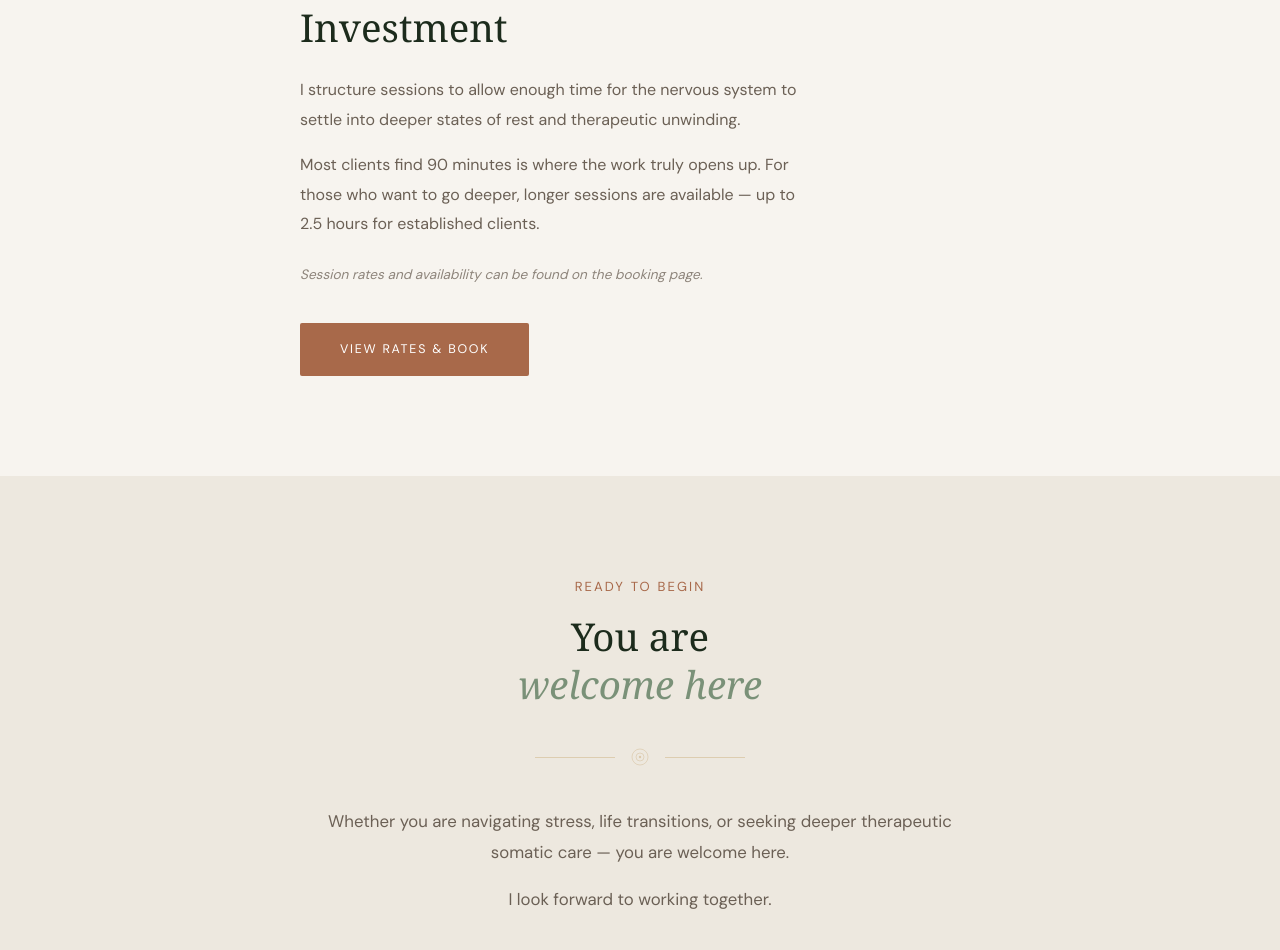
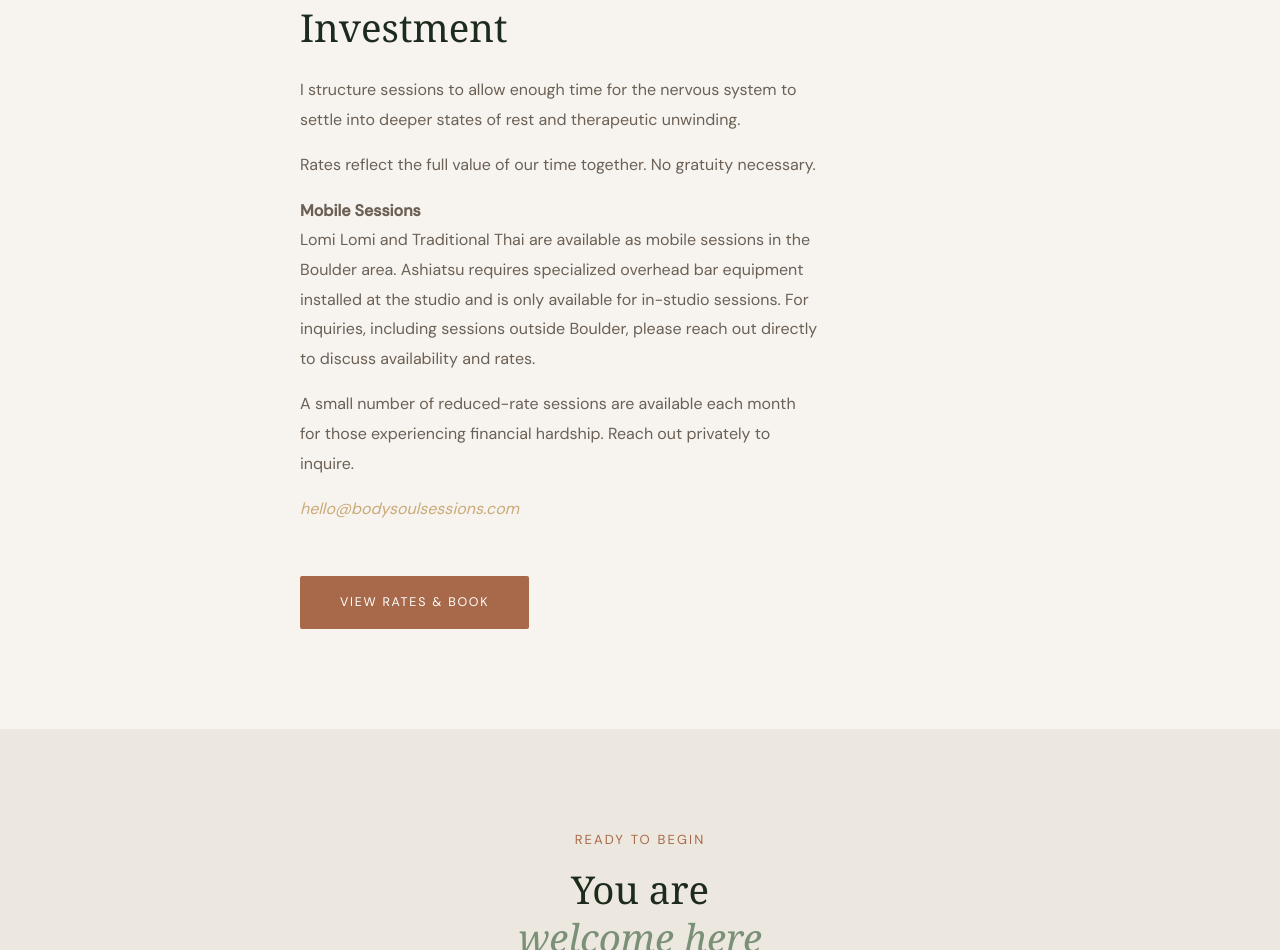
Before and after one commit to oliviasophiefranzen/bodysoulsessions, a plain HTML site: page index.html in a window 1280 px wide. Shown: the part 6951-7901 px from the top of the page. Drawn offline with Linux system fonts and the light colour scheme; a web font is replaced by a local one.

Commit message:
Update index.html

```diff
--- a/index.html
+++ b/index.html
@@ -535,7 +535,7 @@
   </section>
 
   <!-- ===== INVESTMENT ===== -->
-  <section id="investment">
+<section id="investment">
     <div class="investment-inner investment-centered">
       <div class="investment-content">
         <h2 class="section-title">Investment</h2>
@@ -544,15 +544,22 @@
           deeper states of rest and therapeutic unwinding.
         </p>
         <p class="investment-body">
-          Most clients find 90 minutes is where the work truly opens up. For those who want
-          to go deeper, longer sessions are available — up to 2.5 hours for established
-          clients.
+          Rates reflect the full value of our time together. No gratuity necessary.
         </p>
-        <p class="investment-note">
-          Session rates and availability can be found on the booking page.
+        <p class="investment-body"><strong>Mobile Sessions</strong><br>
+          Lomi Lomi and Traditional Thai are available as mobile sessions in the Boulder area.
+          Ashiatsu requires specialized overhead bar equipment installed at the studio and is
+          only available for in-studio sessions. For inquiries, including sessions outside
+          Boulder, please reach out directly to discuss availability and rates.
         </p>
-        <!-- SQUARE BOOKING BUTTON — replace href when Square link is ready -->
-        <a href="https://app.squareup.com/appointments/book/q0tqmeufc4ex4p/LV346SKV7CH1C/start" target="_blank" rel="noopener noreferrer" class="btn-primary" style="margin-top:36px;">View Rates &amp; Book</a>
+        <p class="investment-body">
+          A small number of reduced-rate sessions are available each month for those
+          experiencing financial hardship. Reach out privately to inquire.
+        </p>
+        <p class="investment-body">
+          <a href="mailto:hello@bodysoulsessions.com" style="color: rgba(196,162,106,0.9); font-style: italic; text-decoration: none;">hello@bodysoulsessions.com</a>
+        </p>
+        <a href="https://app.squareup.com/appointments/book/q0tqmeufc4ex4p/LV346SKV7CH1C/start" target="_blank" rel="noopener noreferrer" class="btn-primary" style="margin-top:36px;">View Rates & Book</a>
       </div>
     </div>
   </section>
```
